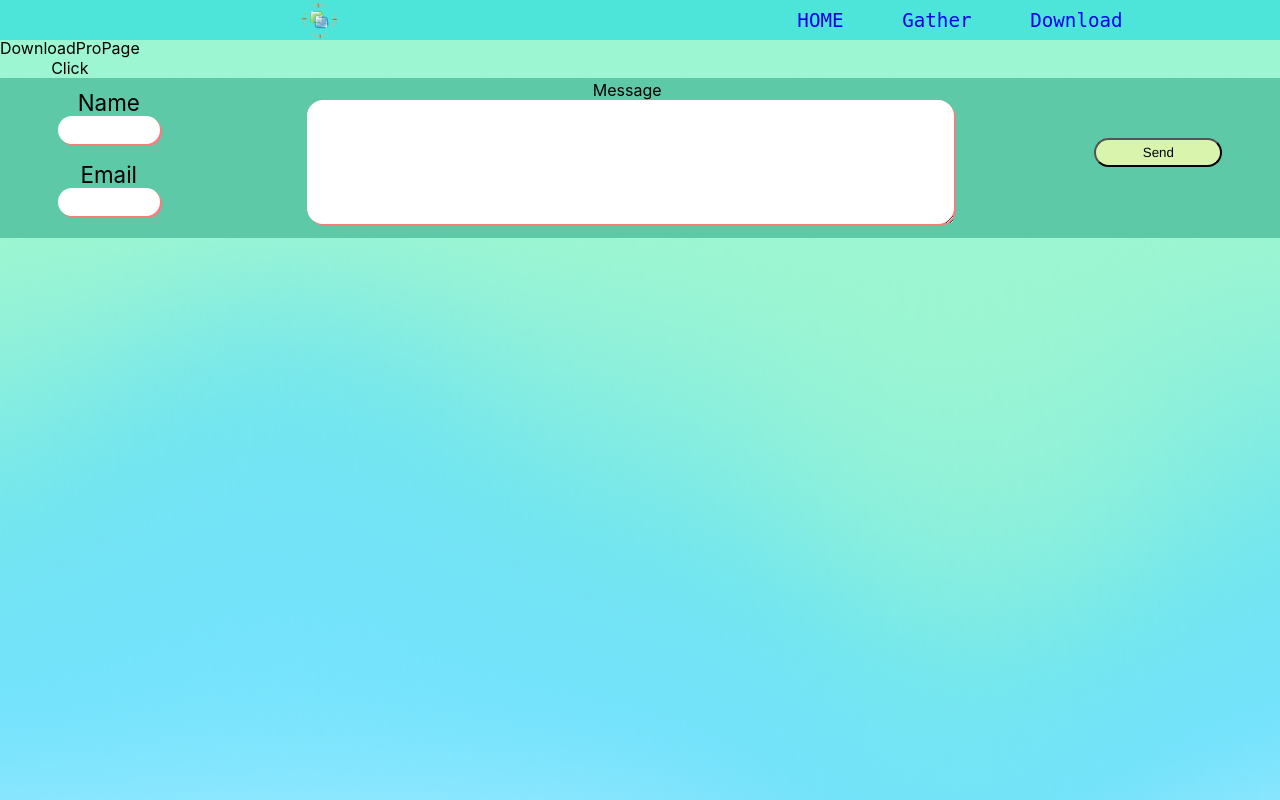
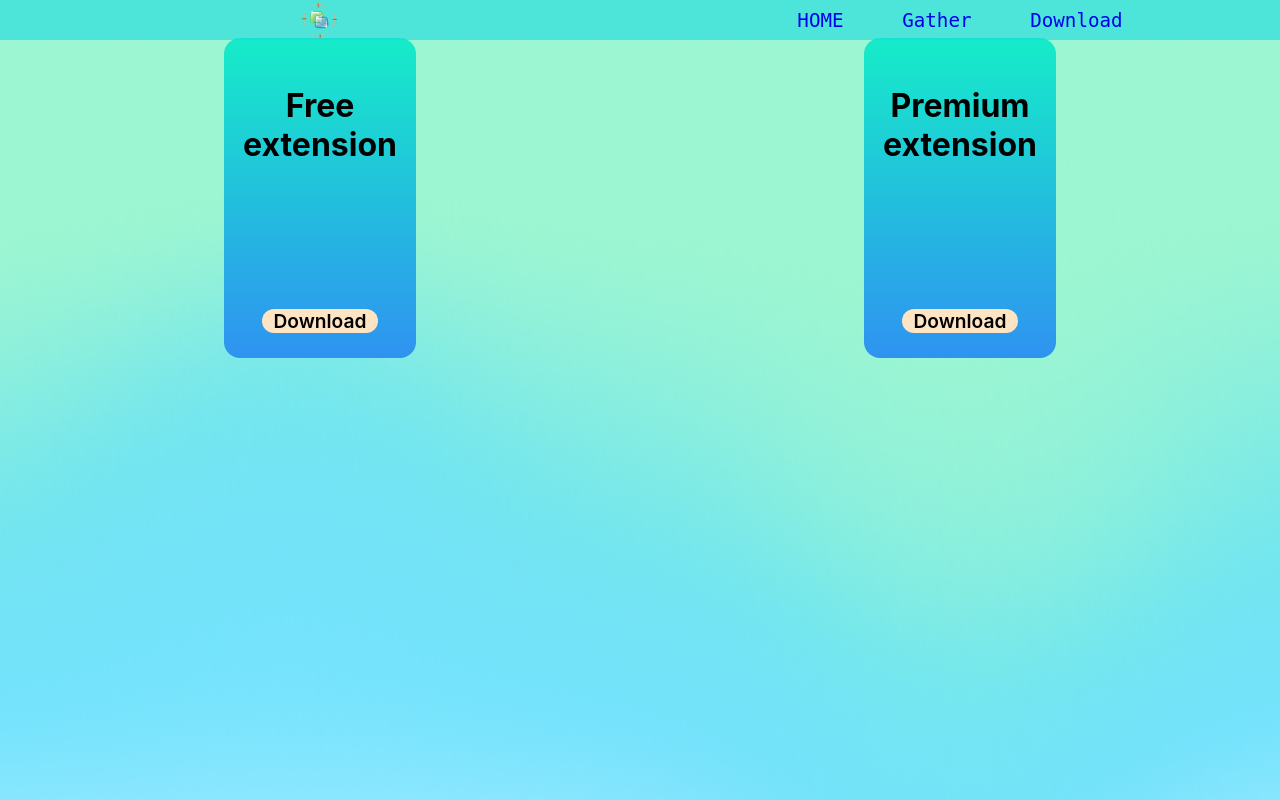
Before and after one commit to TimeFur/Oolet, a React (Create React App) app: page /downloadpro in a window 1280 px wide. Shown: the top 800 px of the page. Built offline with nearby package versions, Linux system fonts and the light colour scheme; no server answers.

Commit message:
Set up download card
1. Add download card to pick free or premium.

```diff
--- a/src/components/DownloadProPage.js
+++ b/src/components/DownloadProPage.js
@@ -1,4 +1,6 @@
 import React, { Component } from 'react'
+import styles from "./DownloadProPage.module.css"
+// api
 import FireBaseFunc from "../util/FirebaseFunc"
 
 export default class DownloadProPage extends Component {
@@ -12,17 +14,45 @@ export default class DownloadProPage extends Component {
         FireBaseFunc.downloadHandler("WU.jpg")
             .then((url) => {
                 console.log("download ", url)
+                window.open(url, '_blank').focus();
             })
     }
 
-    render() {
+    // component
+    cardComponent = (props) => {
+
+        var title = (props.title) ? props.title : ""
+        var clickHandler = (props.clickHandler) ? props.clickHandler : (e) => { }
+
         return (
-            <div>
-                DownloadProPage
-                <div onClick={this.downloadHandler}>
-                    Click
+            <div className={styles.itemContainerWrapper}>
+                <h1>{title}</h1>
+                <div className={styles.itemImgWrapper}>
+                    <img src="" alt="" srcset="" />
+                </div>
+                <div className={styles.itemBtnWrapper} onClick={clickHandler}>
+                    Download
                 </div>
             </div>
         )
     }
+
+    render() {
+
+
+
+        return (
+            <div className={styles.container}>
+
+                <div className={styles.downloadLayoutStyle}>
+                    <this.cardComponent title="Free extension" clickHandler={this.downloadHandler} />
+                    <this.cardComponent title="Premium extension" clickHandler={this.downloadHandler} />
+                </div>
+
+                <div className={styles.compareListWrapper}>
+                </div>
+
+            </div>
+        )
+    }
 }
--- a/src/components/DownloadProPage.module.css
+++ b/src/components/DownloadProPage.module.css
@@ -0,0 +1,49 @@
+.container {
+    width: 100%;
+    min-height: 100vh;
+}
+
+/* downloadLayoutStyle */
+.downloadLayoutStyle {
+    width: 100%;
+
+    display: flex;
+    justify-content: space-around;
+}
+
+/* item style */
+.itemContainerWrapper {
+    display: flex;
+    flex-direction: column;
+    justify-content: space-around;
+    align-items: center;
+    width: 12rem;
+    height: 20rem;
+    background: linear-gradient(#16ecc9, #2f93f1);
+    border-radius: 1rem;
+    transition: all 0.2s ease;
+}
+
+.itemBtnWrapper {
+    cursor: pointer;
+    background-color: bisque;
+    width: 60%;
+    font-size: 1.2rem;
+    border-radius: 1rem;
+    font-weight: 600;
+}
+
+.itemContainerWrapper:hover {
+    box-shadow: 2px 2px 5px rgb(135, 37, 248);
+}
+
+.itemBtnWrapper:hover {
+    /* font-weight: 800; */
+    color: rgb(250, 51, 44);
+}
+
+/* compareListWrapper */
+.compareListWrapper {
+    display: grid;
+    grid-template-columns: 200px 200px 200px;
+}
```
